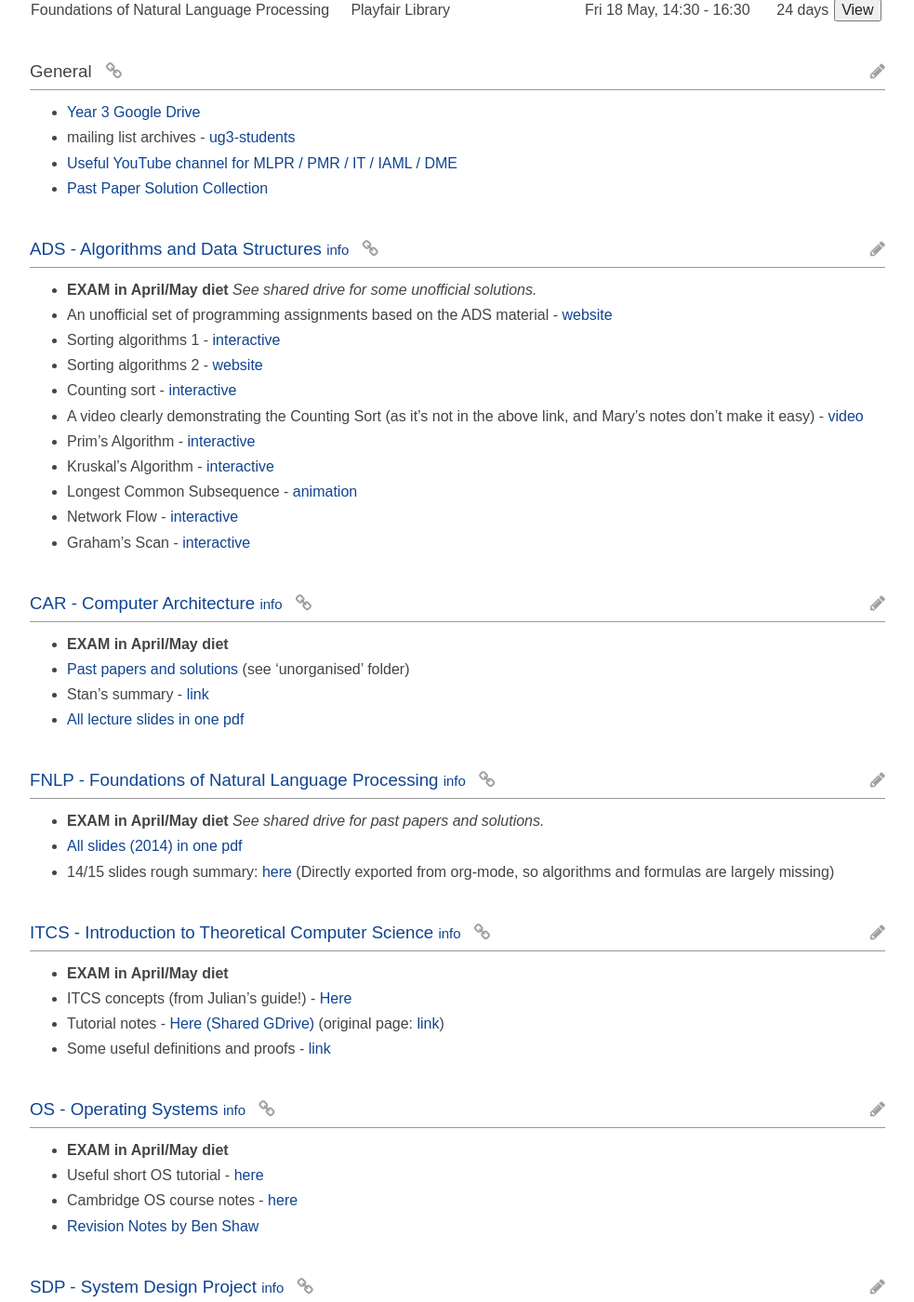
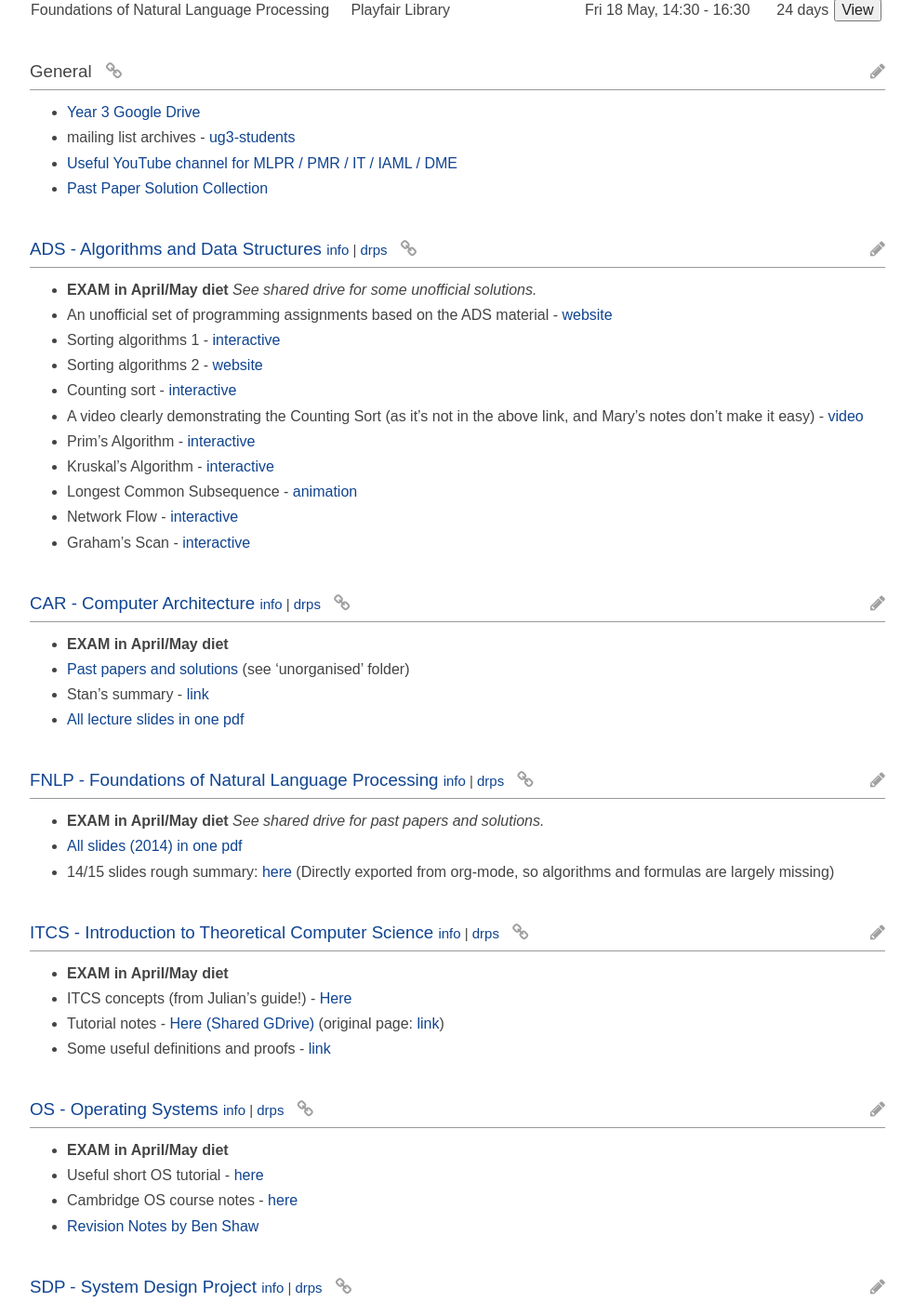
Before and after one commit to compsoc-edinburgh/betterinformatics, a Jekyll site: the page built from _pages/inf3.md, in a window 1280 px wide and 1400 px high, scrolled down 606 px. Shown: the whole window at 93% size, without its empty margins (148-1131 px from the left). Built offline with Jekyll 4.4.1, drawn with Linux system fonts in a browser that asks for light colours; nearby versions of some CDN libraries.

Commit message:
add auto drps

```diff
--- a/_includes/sections.html
+++ b/_includes/sections.html
@@ -23,6 +23,9 @@
 
         {% if section.links %}<small>
             {% for link in section.links %}{% if forloop.first == false %}, {% endif %}<a href="{{ link.url }}">{{ link.name }}</a>{% endfor %}
+            {% if section.course-acronym != "" and site.data.courses[section.course-acronym] %}
+                | <a href="{{ site.data.courses[section.course-acronym].euclid_url }}">drps</a>
+            {% endif %}
         </small>{% endif %}
 
         <a class="link-icon" href="#{{ sectionID | strip }}"><i class="fa fa-link" aria-hidden="true"></i></a>
```
